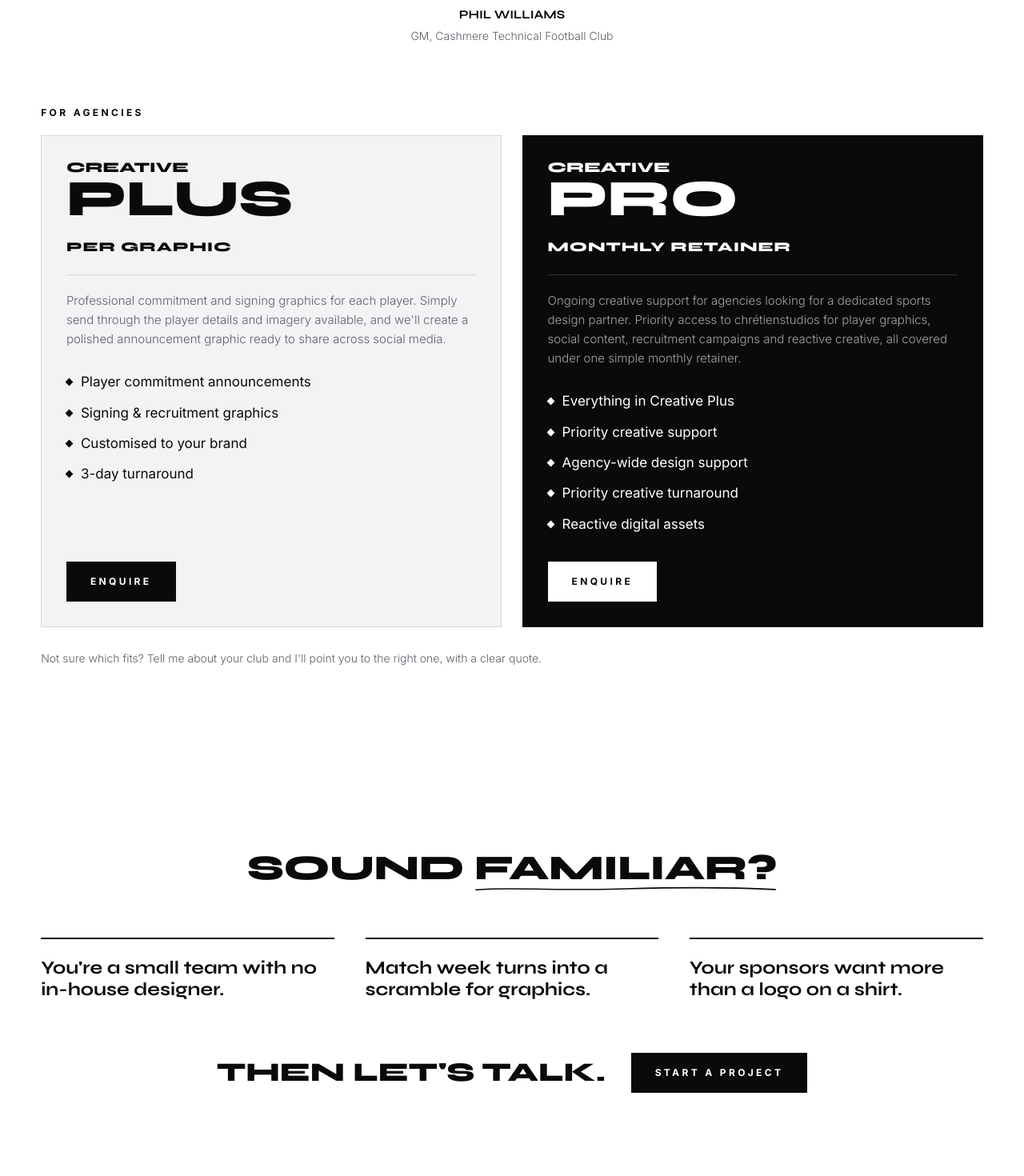
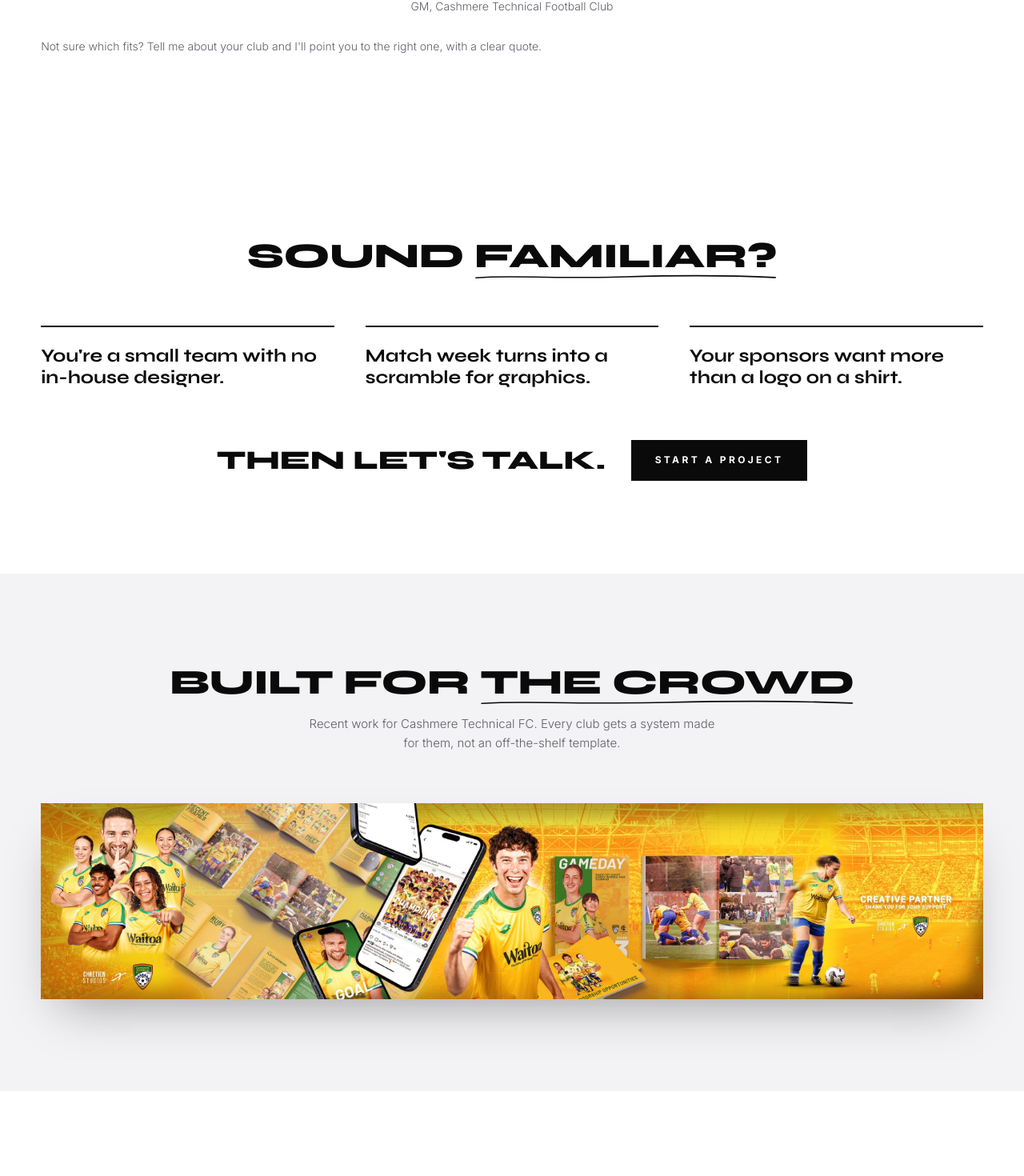
Before and after one commit to chretienstudios/chretienstudios, a Next.js app: page / in a window 1280 px wide. Shown: the part 3456-4926 px from the top of the page at 80% size. Built offline with nearby package versions, Linux system fonts and the light colour scheme; no server answers.

Commit message:
Add files via upload

```diff
--- a/app/globals.css
+++ b/app/globals.css
@@ -1502,3 +1502,26 @@ ol {
 .contact-title .h1-pink {
   color: #8a8a94;
 }
+
+/* ---------- work banner ---------- */
+.work-banner {
+  margin: 0;
+  box-shadow: 0 30px 60px -24px rgba(0, 0, 0, 0.35);
+  background: #f0a800;
+}
+.work-banner img {
+  display: block;
+  width: 100%;
+  height: auto;
+}
+@media (max-width: 680px) {
+  .work-banner {
+    overflow-x: auto;
+    -webkit-overflow-scrolling: touch;
+  }
+  .work-banner img {
+    width: auto;
+    height: 240px;
+    max-width: none;
+  }
+}
--- a/app/page.tsx
+++ b/app/page.tsx
@@ -8,7 +8,6 @@ import {
   CLIENTS,
   PACKAGES,
   SERVICES,
-  SHOWCASE,
   SITE,
   SOUND_FAMILIAR,
   TESTIMONIALS,
@@ -122,9 +121,6 @@ export default function Home() {
             </div>
           </Reveal>
 
-          <Reveal>
-            <p className="pkg-label">For clubs</p>
-          </Reveal>
           <div className="pkg-grid">
             {PACKAGES.clubs.map((p, i) => (
               <Reveal key={p.name} delay={i * 110}>
@@ -143,16 +139,6 @@ export default function Home() {
             </figure>
           </Reveal>
 
-          <Reveal>
-            <p className="pkg-label pkg-label-2">For agencies</p>
-          </Reveal>
-          <div className="pkg-grid pkg-grid-2">
-            {PACKAGES.agencies.map((p, i) => (
-              <Reveal key={p.name} delay={i * 110}>
-                <PackageCard p={p} />
-              </Reveal>
-            ))}
-          </div>
           <p className="pkg-foot">Not sure which fits? Tell me about your club and I&apos;ll point you to the right one, with a clear quote.</p>
         </section>
 
@@ -196,13 +182,18 @@ export default function Home() {
             </div>
           </Reveal>
 
-          <div className="showcase">
-            {SHOWCASE.map((p, i) => (
-              <Reveal key={p.title} delay={(i % 3) * 100} className={p.cls ?? ""}>
-                <Poster {...p} />
-              </Reveal>
-            ))}
-          </div>
+          <Reveal>
+            <figure className="work-banner">
+              {/* eslint-disable-next-line @next/next/no-img-element */}
+              <img
+                src="/work/cashmere-banner.jpg"
+                alt="Cashmere Technical FC creative partnership: matchday graphics, programmes, social posts and sponsorship brochure"
+                width={3200}
+                height={667}
+                loading="lazy"
+              />
+            </figure>
+          </Reveal>
         </section>
 
         {/* STUDIO (about): add a photo by setting SITE.photo in lib/content.ts */}
```
Also changed, not shown: public/work/cashmere-banner.jpg (added).
